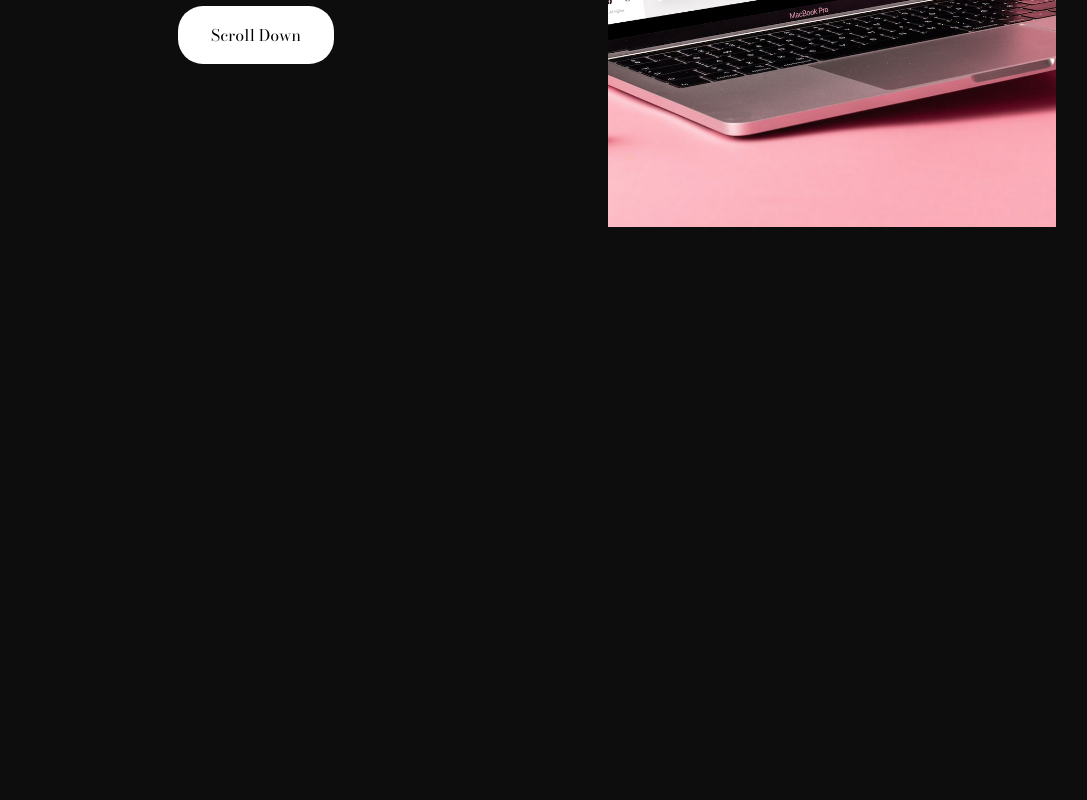
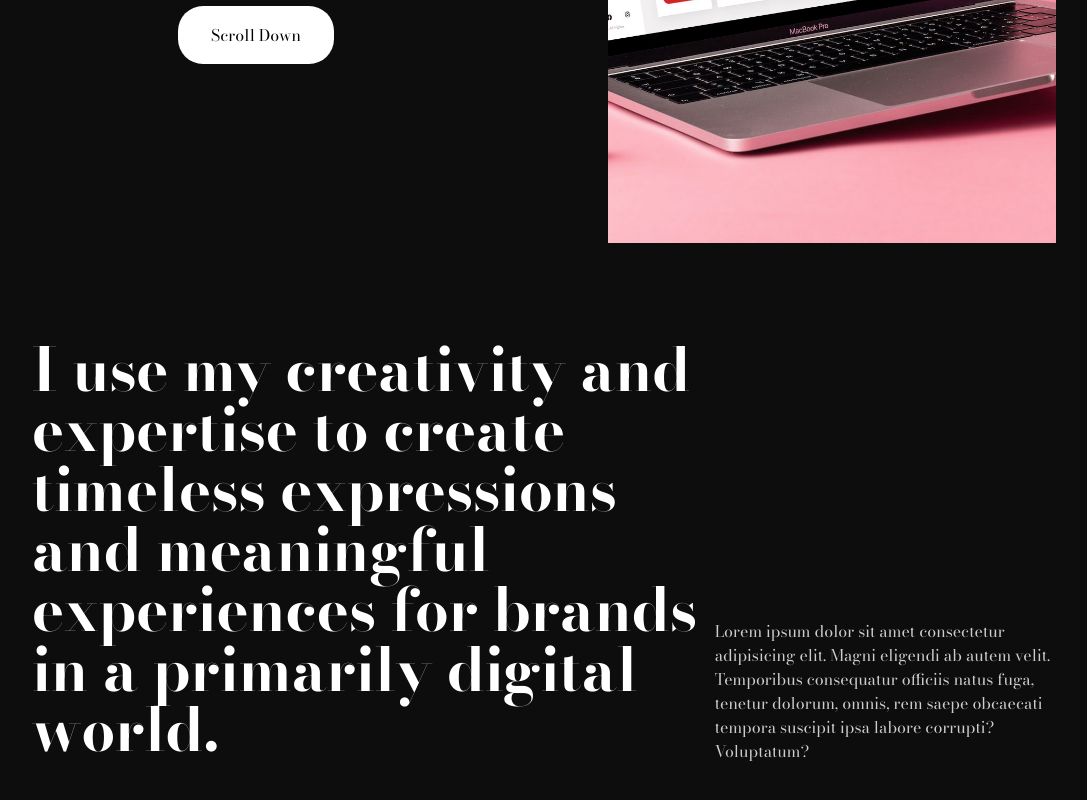
Before and after one commit to DarkoM996/nextjs-portfolio, a Next.js app: page /about in a window 1280 px wide. Shown: the part 530-1330 px from the top of the page, without its empty margins (96-1183 px from the left). Before the commit the page ends 800 px from the top, so only its background shows below. Built offline with nearby package versions, Linux system fonts and the light colour scheme.

Commit message:
font size changed to resolve some issue

```diff
--- a/app/about/page.jsx
+++ b/app/about/page.jsx
@@ -12,7 +12,7 @@ const page = () => {
       transition={{ ease: "easeInOut", duration: 0.75 }}
       className="h-[calc(100vh-6rem)]"
     >
-      <div className="flex flex-col h-full lg:flex-row px-4 py-4 sm:px-8 md:px-12 lg:px-20 xl:px-32 lg:py-4 max-w-[1920px] mx-auto xl:space-x-32">
+      <div className="flex flex-col h-full lg:flex-row px-4 py-4 sm:px-8 md:px-12 lg:px-20 xl:px-32 lg:py-4 max-w-[1920px] mx-auto xl:space-x-32 space-y-4">
         {/* Text Container */}
         <div className="h-1/2 lg:h-full lg:w-full flex flex-col items-center justify-center flex-wrap text-[#DEDCDC] gap-4">
           <div className="text-transform: uppercase lg:text-left">About Me</div>
@@ -34,6 +34,23 @@ const page = () => {
             fill
             className="object-cover"
           />
+        </div>
+      </div>
+      {/* Short description */}
+      <div className="max-w-[1920px] h-screen mx-auto px-4 py-4 sm:px-8 md:px-12 lg:px-20 xl:px-32 gap-18  xl:py-24 items-baseline">
+        <div className="grid grid-cols-1 md:grid-cols-3 place-items-end">
+          <h2 className="font-bold text-5xl lg:text-6xl w-full col-span-2">
+            I use my creativity and expertise to create timeless expressions and
+            meaningful experiences for brands in a primarily digital world.
+          </h2>
+          <div className="w-full h-1/3 row-span-2">
+            <p className="text-[#ccc]">
+              Lorem ipsum dolor sit amet consectetur adipisicing elit. Magni
+              eligendi ab autem velit. Temporibus consequatur officiis natus
+              fuga, tenetur dolorum, omnis, rem saepe obcaecati tempora suscipit
+              ipsa labore corrupti? Voluptatum?
+            </p>
+          </div>
         </div>
       </div>
     </motion.div>
--- a/app/contact/page.jsx
+++ b/app/contact/page.jsx
@@ -12,7 +12,7 @@ const page = () => {
       transition={{ ease: "easeInOut", duration: 0.75 }}
       className="h-[calc(100vh-6rem)]"
     >
-      <div className="flex flex-col h-full lg:flex-row px-4 py-4 sm:px-8 md:px-12 lg:px-20 xl:px-32 lg:py-4 max-w-[1920px] mx-auto xl:space-x-20">
+      <div className="flex flex-col h-full lg:flex-row px-4 py-4 sm:px-8 md:px-12 lg:px-20 xl:px-32 lg:py-4 max-w-[1920px] mx-auto space-y-4 xl:space-x-20">
         {/* Image Container */}
         <div className="h-full lg:h-full lg:w-full relative">
           <Image
--- a/app/page.js
+++ b/app/page.js
@@ -13,9 +13,9 @@ export default function Home() {
       initial={{ y: 20, opacity: 0 }}
       animate={{ y: 0, opacity: 1 }}
       transition={{ ease: "easeInOut", duration: 0.75 }}
-      className="h-screen"
+      className="h-[calc(100vh-6rem)]"
     >
-      <div className="flex flex-col h-full lg:flex-row px-4 py-4 sm:px-8 md:px-12 lg:px-20 xl:px-32 lg:py-4 max-w-[1920px] mx-auto xl:space-x-20 space-y-8">
+      <div className="flex flex-col h-full lg:flex-row px-4 py-4 sm:px-8 md:px-12 lg:px-20 xl:px-32 lg:py-4 max-w-[1920px] mx-auto xl:space-x-20 space-y-4">
         {/* Image Container */}
         <div className="h-full lg:h-full lg:w-full relative space-y-24">
           <Image
@@ -33,7 +33,7 @@ export default function Home() {
             Darko Mihajlovski
           </p>
           {/* H1 */}
-          <h1 className="text-5xl md:text-6xl font-bold items-center break-normal pb-4 text-center">
+          <h1 className="text-4xl md:text-6xl font-bold items-center break-normal pb-4 text-center">
             Freelance Designer and Developer
           </h1>
           {/* Buttons */}
```
